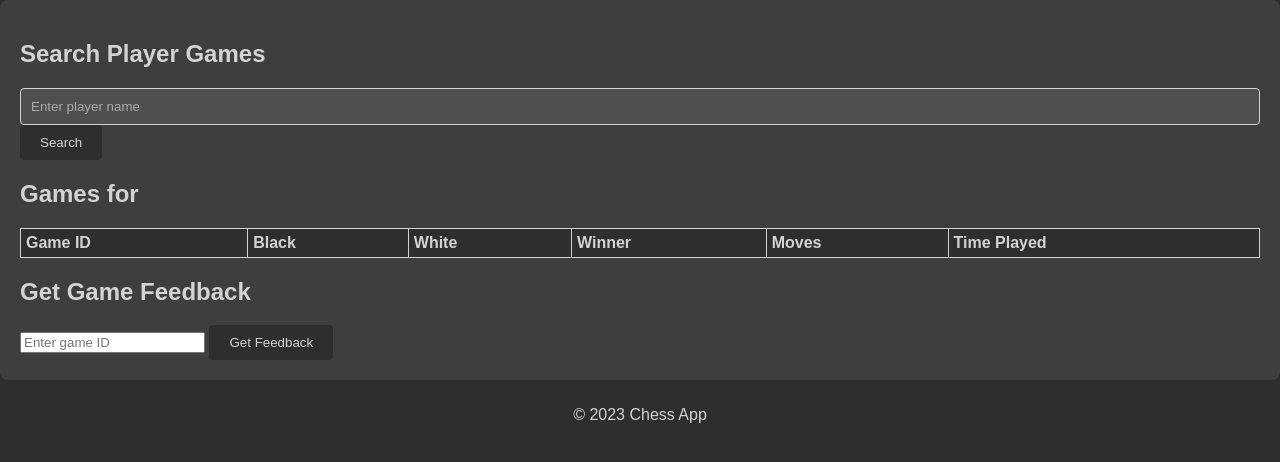
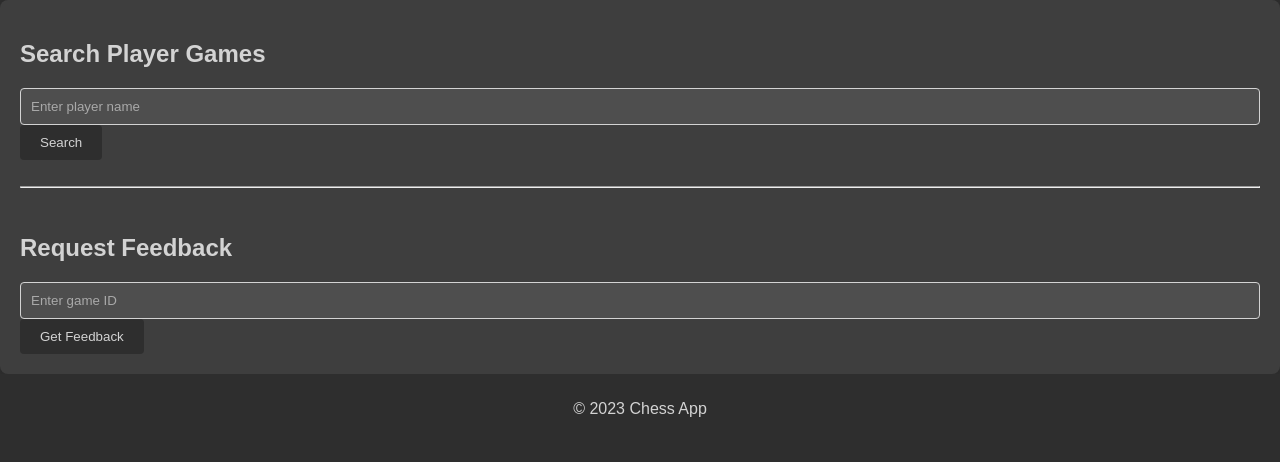
Before and after one commit to seppeDeMunck/cloudtaak_chessapp, a Laravel app: page /page3 in a window 1280 px wide. Shown: the part 100-562 px from the top of the page. Run offline with Laravel 12, Linux system fonts and the light colour scheme; lists and menus that the app fills with data are empty.

Commit message:
page3 container werkt maar krijg de data niet geshowt

```diff
--- a/chess-app/app/Http/Controllers/Page1Controller.php
+++ b/chess-app/app/Http/Controllers/Page1Controller.php
@@ -1,5 +1,5 @@
 <?php
-// filepath: /c:/chessApp/cloudtaak_chessapp/chess-app/app/Http/Controllers/Page1Controller.php
+
 namespace App\Http\Controllers;
 
 use Illuminate\Http\Request;
@@ -22,6 +22,7 @@ class Page1Controller extends Controller
     {
         $player = $request->input('player');
         $games = [];
+
         if ($player) {
             try {
                 // Use the SOAP client to get games for a specific player
@@ -30,6 +31,7 @@ class Page1Controller extends Controller
                 dd($e->getMessage(), $this->soapClient->__getLastRequest(), $this->soapClient->__getLastResponse());
             }
         }
+
         return view('page1', compact('games', 'player'));
     }
 
--- a/chess-app/app/Http/Controllers/Page3Controller.php
+++ b/chess-app/app/Http/Controllers/Page3Controller.php
@@ -3,7 +3,6 @@
 namespace App\Http\Controllers;
 
 use Illuminate\Http\Request;
-use Exception;
 
 class Page3Controller extends Controller
 {
@@ -11,11 +10,11 @@ class Page3Controller extends Controller
 
     public function __construct()
     {
-        // Initialize the SOAP client
         $this->soapClient = new \SoapClient(null, [
-            'location' => 'http://soap-adapter:5001/soap',
-            'uri' => 'http://schemas.xmlsoap.org/soap/envelope/',
-            'trace' => 1,
+            'location' => 'http://localhost:5001/soap',
+            'uri'      => 'http://schemas.xmlsoap.org/soap/envelope/',
+            'trace'    => 1,
+            'exceptions' => true,
         ]);
     }
 
@@ -25,13 +24,33 @@ class Page3Controller extends Controller
         $games = [];
 
         if ($player) {
-            $soapRequest = $this->buildSoapRequest('GetGamesByPlayer', ['player' => $player]);
+            try {
+                // Modify the SOAP request to match the expected structure
+                $response = $this->soapClient->__soapCall('getPlayerGames', [
+                    ['player' => $player]
+                ]);
 
-            try {
-                $response = $this->soapClient->__doRequest($soapRequest, 'http://soap-adapter:5001/soap', '', 1);
-                $games = $this->parseSoapResponse($response, 'GetGamesByPlayerResponse');
-            } catch (Exception $e) {
-                return redirect()->back()->withErrors(['Exception: ' . $e->getMessage()]);
+                // Debugging: Inspect the response
+                // dd($response);
+
+                if (isset($response->Game)) {
+                    foreach ($response->Game as $item) {
+                        $games[] = [
+                            'id'         => (string)$item->id,
+                            'black'      => (string)$item->black,
+                            'white'      => (string)$item->white,
+                            'winner'     => (string)$item->winner,
+                            'moves'      => (string)$item->moves,
+                            'created_at' => (string)$item->created_at,
+                        ];
+                    }
+                }
+
+                // Debugging: Inspect the games array
+                // dd($games);
+
+            } catch (\SoapFault $e) {
+                dd($e->getMessage(), $this->soapClient->__getLastRequest(), $this->soapClient->__getLastResponse());
             }
         }
 
@@ -44,44 +63,19 @@ class Page3Controller extends Controller
             'game_id' => 'required|integer',
         ]);
 
-        $soapRequest = $this->buildSoapRequest('GetGameFeedback', [
-            'game_id' => $request->input('game_id'),
-        ]);
+        $feedback = null;
 
         try {
-            $response = $this->soapClient->__doRequest($soapRequest, 'http://soap-adapter:5001/soap', '', 1);
-            $feedback = $this->parseSoapResponse($response, 'GetGameFeedbackResponse');
-
-            return redirect()->back()->with('feedback', $feedback);
-        } catch (Exception $e) {
-            return redirect()->back()->withErrors(['Exception: ' . $e->getMessage()]);
-        }
-    }
-
-    private function buildSoapRequest($action, $params)
-    {
-        $xml = new \SimpleXMLElement('<soap:Envelope xmlns:soap="http://schemas.xmlsoap.org/soap/envelope/"/>');
-        $body = $xml->addChild('soap:Body');
-        $actionElement = $body->addChild($action);
-
-        foreach ($params as $key => $value) {
-            $actionElement->addChild($key, $value);
+            $response = $this->soapClient->__soapCall('getGameFeedback', [
+                ['game_id' => $request->input('game_id')]
+            ]);
+            if (isset($response->Body->GetGameFeedbackResponse->feedback)) {
+                $feedback = (string)$response->Body->GetGameFeedbackResponse->feedback;
+            }
+        } catch (\SoapFault $e) {
+            dd($e->getMessage(), $this->soapClient->__getLastRequest(), $this->soapClient->__getLastResponse());
         }
 
-        return $xml->asXML();
-    }
-
-    private function parseSoapResponse($response, $action)
-    {
-        $xml = new \SimpleXMLElement($response);
-        $body = $xml->children('http://schemas.xmlsoap.org/soap/envelope/')->Body;
-        $actionResponse = $body->children()->{$action};
-
-        $result = [];
-        foreach ($actionResponse->children() as $child) {
-            $result[] = (array) $child;
-        }
-
-        return $result;
+        return view('page3', compact('feedback'));
     }
 }
--- a/chess-app/resources/views/page3.blade.php
+++ b/chess-app/resources/views/page3.blade.php
@@ -2,9 +2,28 @@
 <html lang="en">
 <head>
     <meta charset="UTF-8">
-    <meta name="viewport" content="width=device-width, initial-scale=1.0">
-    <title>Page 3</title>
+    <title>Page 3 - Search Player Games & Feedback</title>
     <link rel="stylesheet" href="{{ asset('css/styles.css') }}">
+    <style>
+        table {
+            width: 100%;
+            border-collapse: collapse;
+            margin-top: 20px;
+        }
+        table, th, td {
+            border: 1px solid #333;
+        }
+        th, td {
+            padding: 12px;
+            text-align: left;
+        }
+        th {
+            background-color: #f2f2f2;
+        }
+        .error-messages {
+            color: red;
+        }
+    </style>
 </head>
 <body>
     <header>
@@ -17,17 +36,37 @@
             <input type="text" name="player" placeholder="Enter player name" required>
             <button type="submit">Search</button>
         </form>
-        @if(isset($games))
+
+        <br/><hr/><br/>
+
+        <h2>Request Feedback</h2>
+        <form action="{{ route('page3.getGameFeedback') }}" method="GET">
+            @csrf
+            <input type="text" name="game_id" placeholder="Enter game ID" required>
+            <button type="submit">Get Feedback</button>
+        </form>
+
+        @if($errors->any())
+            <div class="error-messages">
+                <ul>
+                    @foreach($errors->all() as $error)
+                        <li>{{ $error }}</li>
+                    @endforeach
+                </ul>
+            </div>
+        @endif
+
+        @if(isset($games) && count($games) > 0)
             <h2>Games for {{ $player }}</h2>
             <table>
                 <thead>
                     <tr>
-                        <th>Game ID</th>
+                        <th>ID</th>
                         <th>Black</th>
                         <th>White</th>
                         <th>Winner</th>
                         <th>Moves</th>
-                        <th>Time Played</th>
+                        <th>Created At</th>
                     </tr>
                 </thead>
                 <tbody>
@@ -44,27 +83,13 @@
                 </tbody>
             </table>
         @elseif(isset($player))
-            <p>No games found for {{ $player }}.</p>
+            <p>No games found for player: {{ $player }}</p>
         @endif
 
-        <h2>Get Game Feedback</h2>
-        <form action="{{ route('page3.getGameFeedback') }}" method="POST">
-            @csrf
-            <input type="number" name="game_id" placeholder="Enter game ID" required>
-            <button type="submit">Get Feedback</button>
-        </form>
-        @if(session('feedback'))
-            <h3>Game Feedback</h3>
-            <pre>{{ print_r(session('feedback'), true) }}</pre>
-        @endif
-        @if($errors->any())
-            <div class="errors">
-                <ul>
-                    @foreach($errors->all() as $error)
-                        <li>{{ $error }}</li>
-                    @endforeach
-                </ul>
-            </div>
+        @if(isset($feedback))
+            <br/><hr/><br/>
+            <h3>Feedback for Game ID {{ request('game_id') }}</h3>
+            <p>{{ $feedback }}</p>
         @endif
     </div>
     <footer>
--- a/chess-app/routes/web.php
+++ b/chess-app/routes/web.php
@@ -12,8 +12,9 @@ Route::post('/page1', [Page1Controller::class, 'store'])->name('page1.store');
 // Routes for Page2Controller
 Route::get('/page2', [Page2Controller::class, 'showPage2']);
 
+
 Route::get('/page3', [Page3Controller::class, 'showPage3'])->name('page3');
-Route::post('/page3/feedback', [Page3Controller::class, 'getGameFeedback'])->name('page3.getGameFeedback');
+Route::get('/page3/feedback', [Page3Controller::class, 'getGameFeedback'])->name('page3.getGameFeedback');
 
 // Routes for Page4Controller
 Route::get('/page4', [Page4Controller::class, 'showPage4'])->name('page4');
```
Also changed, not shown: chess-app/resources/views/page1.blade.php (+51 -4 lines), 3 other files.
